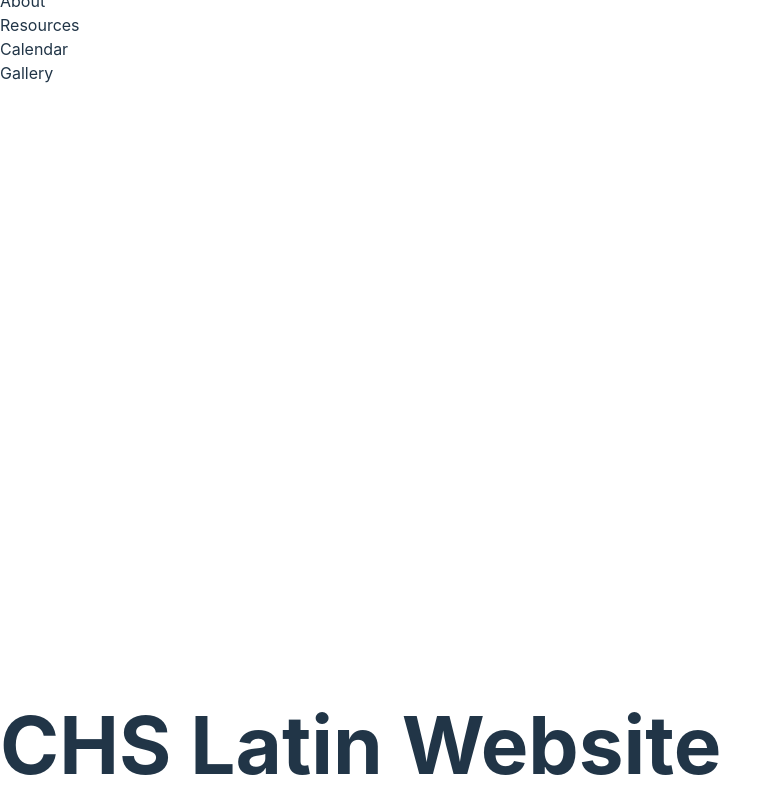
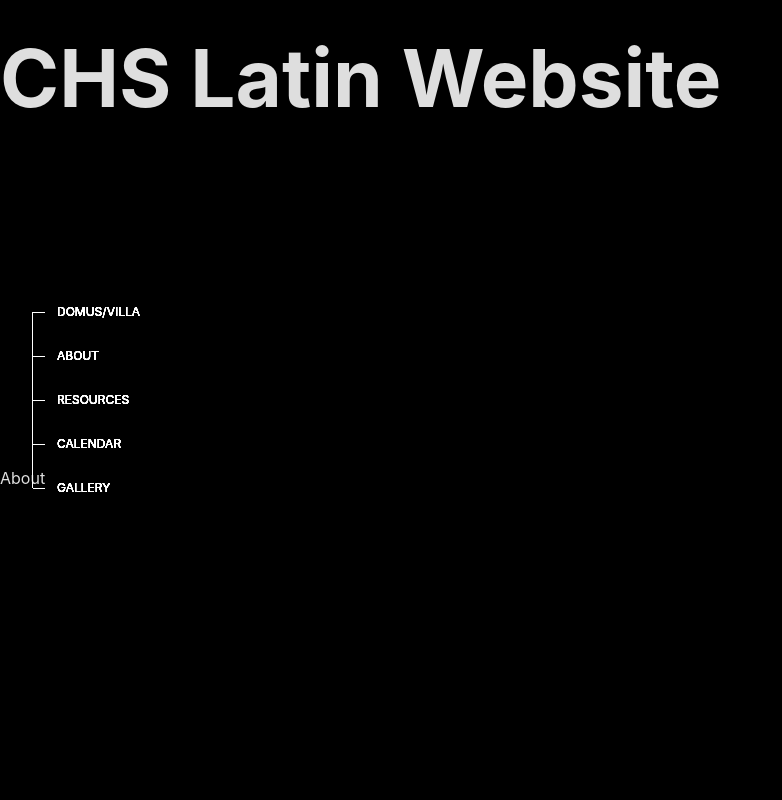
Before and after one commit to ClementsCSNHS/CHSLatinSite, a React (Vite) app: page / in a window 1280 px wide. Shown: the top 800 px of the page, without its empty margins (0-782 px from the left). Built offline with nearby package versions, Linux system fonts and the light colour scheme.

Commit message:
added navigation bar

```diff
--- /dev/null
+++ b/src/components/Navigation.jsx
@@ -0,0 +1,40 @@
+import styles from './Navigation.module.scss';
+
+export default function Navigation() {
+  return (
+    <div className={styles.Navigation}>
+      {/* <h1 className={styles.title}>CHS Latin</h1> */}
+
+      <div className={styles.navbar}>
+        <div className={styles.navbar_connector}></div>
+
+        <div className={styles.navbar_sections}>
+          <div className={styles.navbar_section}>
+            <div className={styles.navbar_section_connector}></div>
+            <a href="#domus" className={styles.navbar_section_link}>DOMUS/VILLA</a>
+          </div>
+
+          <div className={styles.navbar_section}>
+            <div className={styles.navbar_section_connector}></div>
+            <a href="#about" className={styles.navbar_section_link}>ABOUT</a>
+          </div>
+
+          <div className={styles.navbar_section}>
+            <div className={styles.navbar_section_connector}></div>
+            <a href="#resources" className={styles.navbar_section_link}>RESOURCES</a>
+          </div>
+
+          <div className={styles.navbar_section}>
+            <div className={styles.navbar_section_connector}></div>
+            <a href="#calendar" className={styles.navbar_section_link}>CALENDAR</a>
+          </div>
+
+          <div className={styles.navbar_section}>
+            <div className={styles.navbar_section_connector}></div>
+            <a href="#gallery" className={styles.navbar_section_link}>GALLERY</a>
+          </div>
+        </div>
+      </div>
+    </div>
+  )
+}
--- /dev/null
+++ b/src/components/Navigation.module.scss
@@ -0,0 +1,48 @@
+.Navigation {
+  margin-left: 2rem;
+  height: 100vh;
+  position: fixed;
+  top: 0;
+  display: flex;
+  align-items: center;
+}
+
+.navbar {
+  display: flex;
+  align-items: center;
+  top: 50%;
+
+  &_connector {
+    border-left: 1px solid white;
+    height: calc(4*1.25rem + 4*1.5rem);
+  }
+
+  &_sections {
+    display: flex;
+    flex-direction: column;
+    gap: 1.25rem;
+  }
+
+  &_section {
+    display: flex;
+    align-items: center;
+    gap: .75rem;
+    height: 1.5rem;
+
+    &_connector {
+      border-top: 1px solid white;
+      width: .75rem;
+    }
+
+    &_link {
+      color: white;
+      text-decoration: none;
+      font-size: .75rem;
+
+      &:hover {
+        text-decoration: underline;
+        cursor: pointer;
+      }
+    }
+  }
+}
--- a/src/index.css
+++ b/src/index.css
@@ -15,56 +15,11 @@
   -webkit-text-size-adjust: 100%;
 }
 
-a {
-  font-weight: 500;
-  color: #646cff;
-  text-decoration: inherit;
-}
-a:hover {
-  color: #535bf2;
-}
-
 body {
   margin: 0;
   display: flex;
   place-items: center;
   min-width: 320px;
   min-height: 100vh;
+  background-color: black;
 }
-
-h1 {
-  font-size: 3.2em;
-  line-height: 1.1;
-}
-
-button {
-  border-radius: 8px;
-  border: 1px solid transparent;
-  padding: 0.6em 1.2em;
-  font-size: 1em;
-  font-weight: 500;
-  font-family: inherit;
-  background-color: #1a1a1a;
-  cursor: pointer;
-  transition: border-color 0.25s;
-}
-button:hover {
-  border-color: #646cff;
-}
-button:focus,
-button:focus-visible {
-  outline: 4px auto -webkit-focus-ring-color;
-}
-
-@media (prefers-color-scheme: light) {
-  :root {
-    color: #213547;
-    background-color: #ffffff;
-  }
-  a:hover {
-    color: #747bff;
-  }
-  button {
-    background-color: #f9f9f9;
-  }
-}
--- a/src/pages/Home.jsx
+++ b/src/pages/Home.jsx
@@ -1,8 +1,11 @@
+import Navigation from '../components/Navigation';
 import styles from './Home.module.scss';
 
 export default function Home() {
   return (
     <div className={styles.Home}>
+      <Navigation />
+
       <section id='domus' className={styles.domus}>
         <h1 className={styles.domus_title}>CHS Latin Website</h1>
       </section>
--- a/src/pages/Home.module.scss
+++ b/src/pages/Home.module.scss
@@ -1,10 +1,27 @@
 .Home {
   width: 100vw;
-  height: 100vh;
 }
 
 .domus {
+  height: 50vh;
+
   &_title {
     font-size: 5rem;
   }
 }
+
+.about {
+  height: 50vh;
+}
+
+.resources {
+  height: 50vh;
+}
+
+.calendar {
+  height: 50vh;
+}
+
+.gallery {
+  height: 50vh;
+}
```
